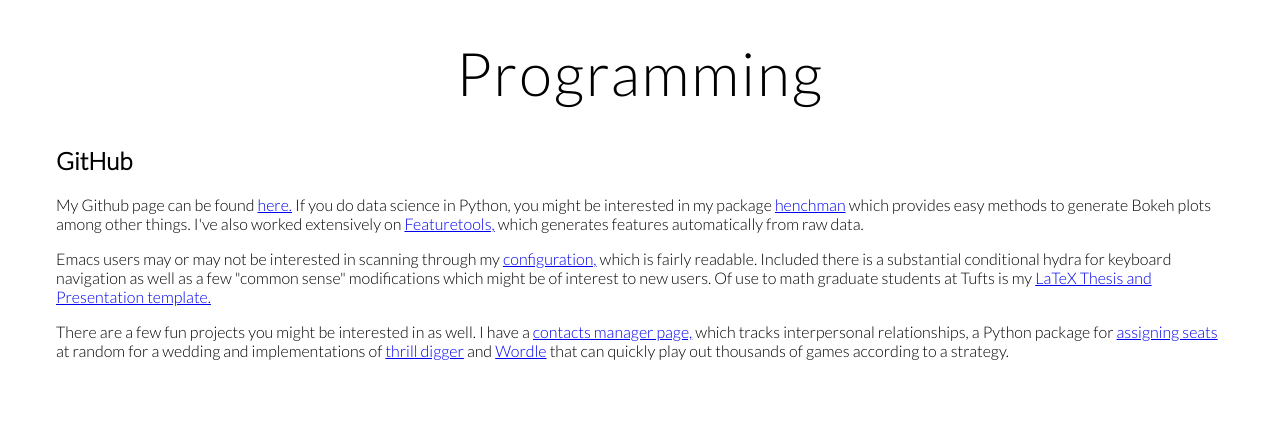
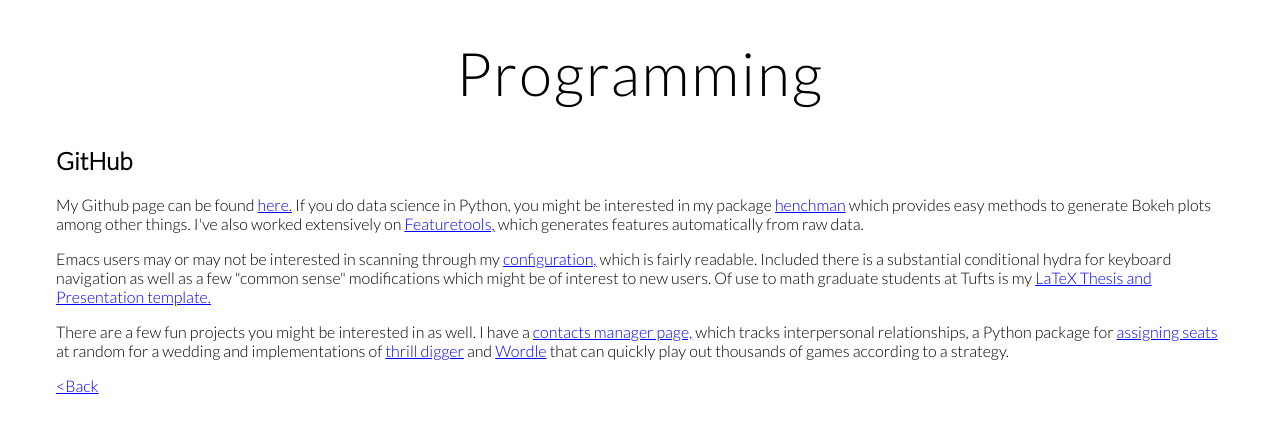
Before and after one commit to Seth-Rothschild/sethjrothschild.com, a SvelteKit app: page /programming in a window 1280 px wide. Shown: the top 432 px of the page. Built offline with nearby package versions, Linux system fonts and the light colour scheme.

Commit message:
Add back button (closes #18)

```diff
--- a/src/routes/+layout.js
+++ b/src/routes/+layout.js
@@ -1 +1,2 @@
 export const prerender = true;
+export const trailingSlash = 'always';
--- a/src/routes/+page.svelte
+++ b/src/routes/+page.svelte
@@ -47,6 +47,7 @@
 	<h2>Contact</h2>
 	<p>gmail: seth.j.rothschild</p>
 	<p>dell: seth.rothschild</p>
+
 	<h2>Programming</h2>
 	<p>See my <a href="/programming">programming page.</a></p>
 
--- a/src/routes/programming/+page.svelte
+++ b/src/routes/programming/+page.svelte
@@ -58,4 +58,7 @@
 		>
 		that can quickly play out thousands of games according to a strategy.
 	</p>
+	<p>
+		<a href="/">&lt;Back</a>
+	</p>
 </div>
--- a/src/routes/thesis/+page.svelte
+++ b/src/routes/thesis/+page.svelte
@@ -5,4 +5,5 @@
 			>Link to PDF</a
 		>
 	</p>
+	<p><a href="/">&lt;Back</a></p>
 </div>
```
Also changed, not shown: 1 other file (tests, documents, lock files or other folders).
